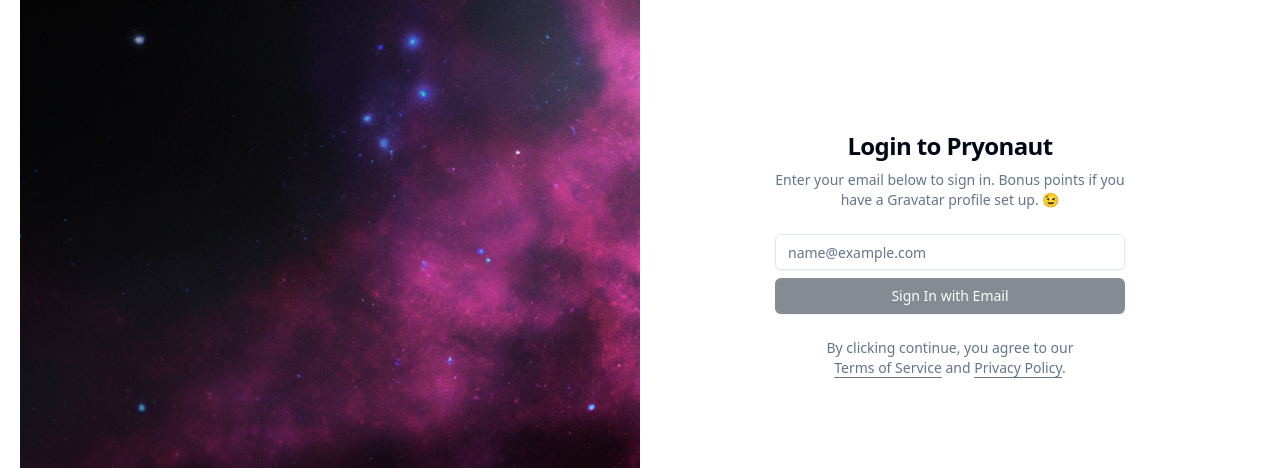
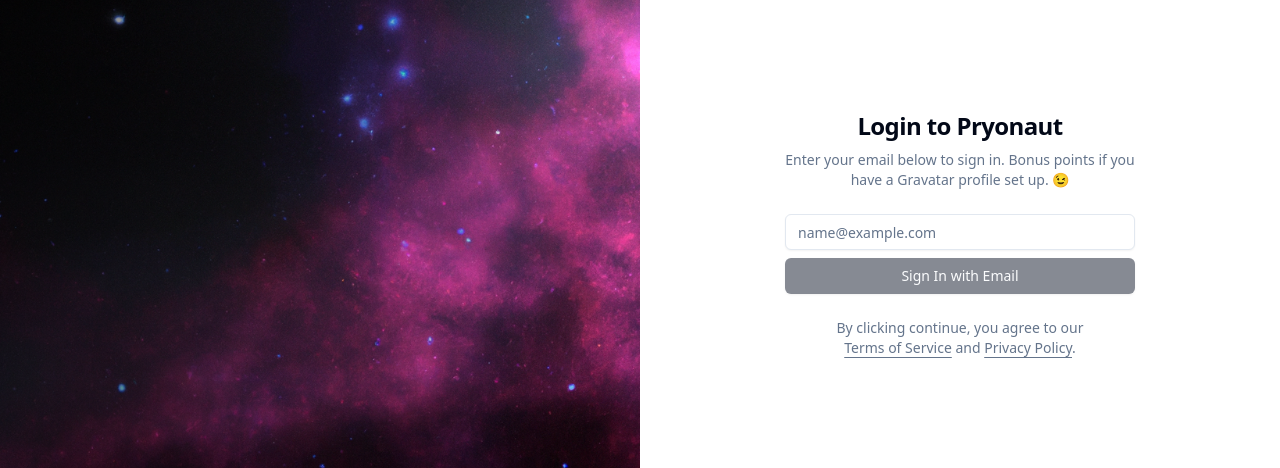
Before and after one commit to bfearing/pryonaut, a Next.js app: page / in a window 1280 px wide. Shown: the part 166-634 px from the top of the page. Built offline with nearby package versions, Linux system fonts and the light colour scheme.

Commit message:
layout adj

```diff
--- a/src/layouts/AuthLayout.tsx
+++ b/src/layouts/AuthLayout.tsx
@@ -11,7 +11,7 @@
   return (
     <ThemeProvider attribute="class" defaultTheme="system" enableSystem>
       <Metadata meta={meta} />
-      <main className="m-2.5 sm:m-5 relative grid flex-col items-center justify-center bg-cover h-screen max-h-[-webkit-fill-available] lg:max-w-none lg:grid-cols-2 lg:px-0 bg-space lg:bg-none">
+      <main className="relative grid flex-col items-center justify-center bg-cover h-screen max-h-[-webkit-fill-available] lg:max-w-none lg:grid-cols-2 lg:px-0 bg-space lg:bg-none">
         {children}
       </main>
       <TailwindIndicator />
--- a/src/pages/index.tsx
+++ b/src/pages/index.tsx
@@ -45,7 +45,7 @@
           </blockquote>
         </div>
       </div>
-      <div className="p-10 bg-background rounded-2xl">
+      <div className="m-2.5 p-10 bg-background rounded-2xl">
         <div className="mx-auto flex w-full flex-col justify-center space-y-6 sm:w-[350px]">
           <div className="flex flex-col space-y-2 text-center">
             <h1 className="text-2xl font-semibold tracking-tight">
```
